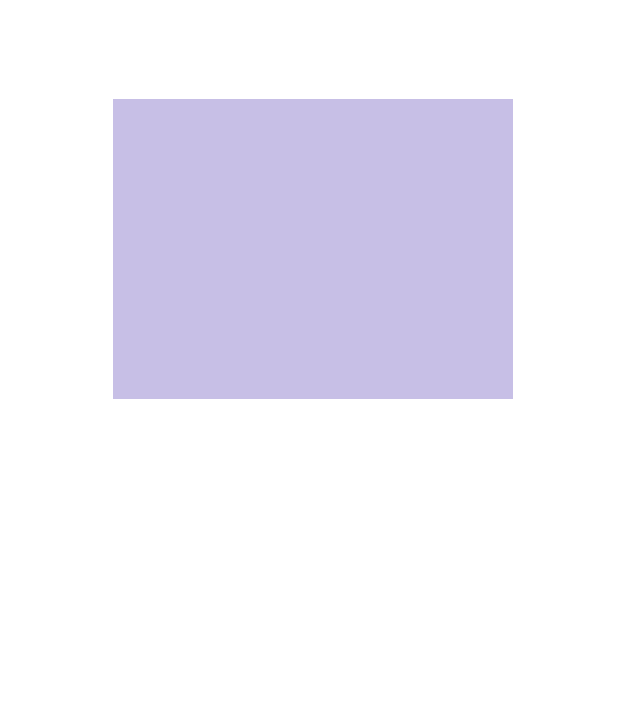
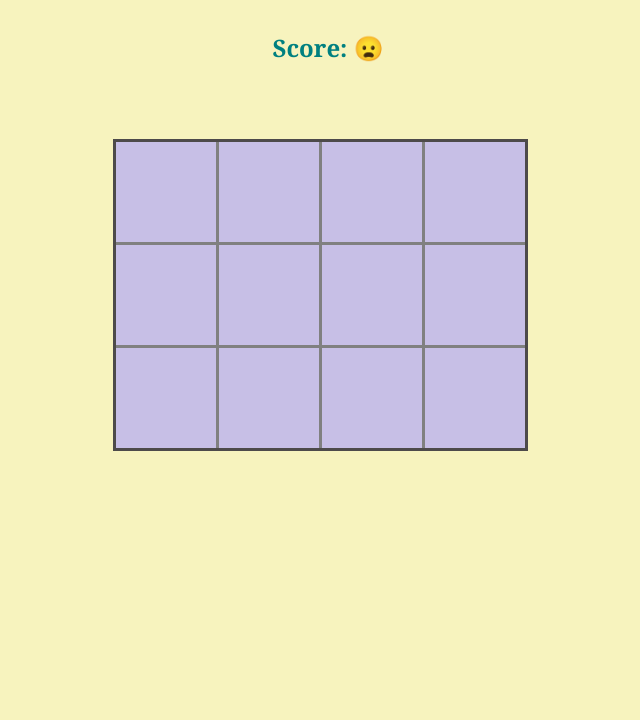
Before and after one commit to nobel10122025/Memory_Game, a plain HTML site: page index.html in a window 1280 px wide. Shown: the part 80-800 px from the top of the page, without its empty margins (312-952 px from the left). Drawn offline with Linux system fonts and the light colour scheme.

Commit message:
added styling

```diff
--- a/app.js
+++ b/app.js
@@ -65,6 +65,7 @@ document.addEventListener('DOMContentLoaded',() => {
             var card = document.createElement('img')
             card.setAttribute('src','images/blank.jpg')
             card.setAttribute('data-id',i)
+            card.setAttribute('class','image')
             card.addEventListener('click' ,flipCard)
             grid.appendChild(card)
         }
@@ -93,8 +94,8 @@ document.addEventListener('DOMContentLoaded',() => {
         resultDisplay.textContent=cardsWon.length
         //console.log(resultDisplay.textContent)
         if(cardsWon.length===cardArray.length/2){
-            resultDisplay.textContent="Congrats! You have found all"
-            alert("Congrats! Have a nice day...")
+            resultDisplay.textContent="Congrats! You have found all."
+            //alert("Congrats! Have a nice day...")
         }
 
     }
--- a/index.html
+++ b/index.html
@@ -7,7 +7,8 @@
 
 </head>
 <body>
-    <h2>Score:<span id="result"></span></h2>
+    <h1>Its Brain Time! &#128512</h1>
+    <h2 id="heading">Score:<span id="result"> &#128550</span></h2>
     <div class="grid">
     </div>
 </body>
--- a/style.css
+++ b/style.css
@@ -1,13 +1,29 @@
 :root{
-    background-color: rgb(255, 255, 255);
+    background-color: rgba(238, 229, 109, 0.445);
     font-family: Cambria, Cochin, Georgia, Times, 'Times New Roman', serif;
     text-align: center;
+    /*color:rgb(236, 157, 39);*/
+    color: teal;
+
+
 }
+
 .grid{
-display: flex;
-flex-wrap: wrap;
-height: 300px;
-width: 400px;
-margin-top: 10%;
+display:grid;
+/*flex-wrap: wrap;*/
+grid-template-columns: 100px 100px 100px 100px;
+grid-template-rows: 100px 100px 100px;
+grid-gap: 3px;
+height: 306px;
+width: 409px;
+margin-top: 75px;
 margin-left: 33%;
+border:3px solid rgb(77, 74, 74);
+background-color: grey;
 }
+#heading{
+    padding-top: 25px;
+}
+#result{
+    color: crimson;
+}
```
